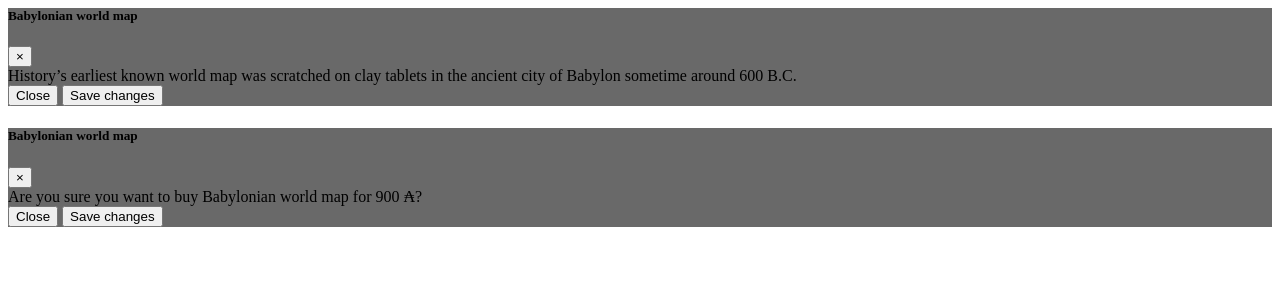
After one commit to OrteliusSeif/Mercado_Del_Mapa, a Flask app: template markett/templates/includes/items_models.html in a window 1280 px wide. The commit adds this page. Shown: the top 300 px of the page. Run offline with Flask 2, Linux system fonts and the light colour scheme; the template is opened without the code that fills it: values that come from a table or form of the project are taken from there, others are empty.

Commit message:
Purchase Map set

```diff
--- /dev/null
+++ b/markett/templates/includes/items_models.html
@@ -0,0 +1,65 @@
+<!-- Button trigger modal -->
+<style>
+.modal-content {
+  background-color:dimgrey
+}
+
+
+</style>
+
+
+
+  <!-- Modal -->
+  <div class="modal fade" id="exampleModal-{{ item.id }}" tabindex="-1" role="dialog" aria-labelledby="exampleModalLabel" aria-hidden="true">
+    <div class="modal-dialog" role="document">
+      <div class="modal-content">
+        <div class="modal-header">
+          <h5 class="modal-title" id="exampleModalLabel">
+
+           {{ item.map_title }}
+
+          </h5>
+          <button type="button" class="close" data-dismiss="modal" aria-label="Close">
+            <span aria-hidden="true">&times;</span>
+          </button>
+        </div>
+        <div class="modal-body">
+          {{ item.description }}
+        </div>
+        <div class="modal-footer">
+          <button type="button" class="btn btn-secondary" data-dismiss="modal">Close</button>
+          <button type="button" class="btn btn-primary">Save changes</button>
+        </div>
+      </div>
+    </div>
+  </div>
+
+
+
+
+    <!-- Purchse Confirm -->
+  <div class="modal fade" id="PurchaseConfirm-{{ item.id }}"
+  tabindex="-1" role="dialog" aria-labelledby="exampleModalLabel"
+   aria-hidden="true">
+    <div class="modal-dialog" role="document">
+      <div class="modal-content">
+        <div class="modal-header">
+          <h5 class="modal-title" id="exampleModalLabel">
+
+           {{ item.map_title }}
+
+          </h5>
+          <button type="button" class="close" data-dismiss="modal" aria-label="Close">
+            <span aria-hidden="true">&times;</span>
+          </button>
+        </div>
+        <div class="modal-body">
+          Are you sure you want to buy {{item.map_title}} for {{item.price}} ₳?
+        </div>
+        <div class="modal-footer">
+          <button type="button" class="btn btn-secondary" data-dismiss="modal">Close</button>
+          <button type="button" class="btn btn-primary">Save changes</button>
+        </div>
+      </div>
+    </div>
+  </div>
```
Also changed, not shown: markett/templates/market.html (+17 -7 lines), markett/Mapa_database.db (added).
